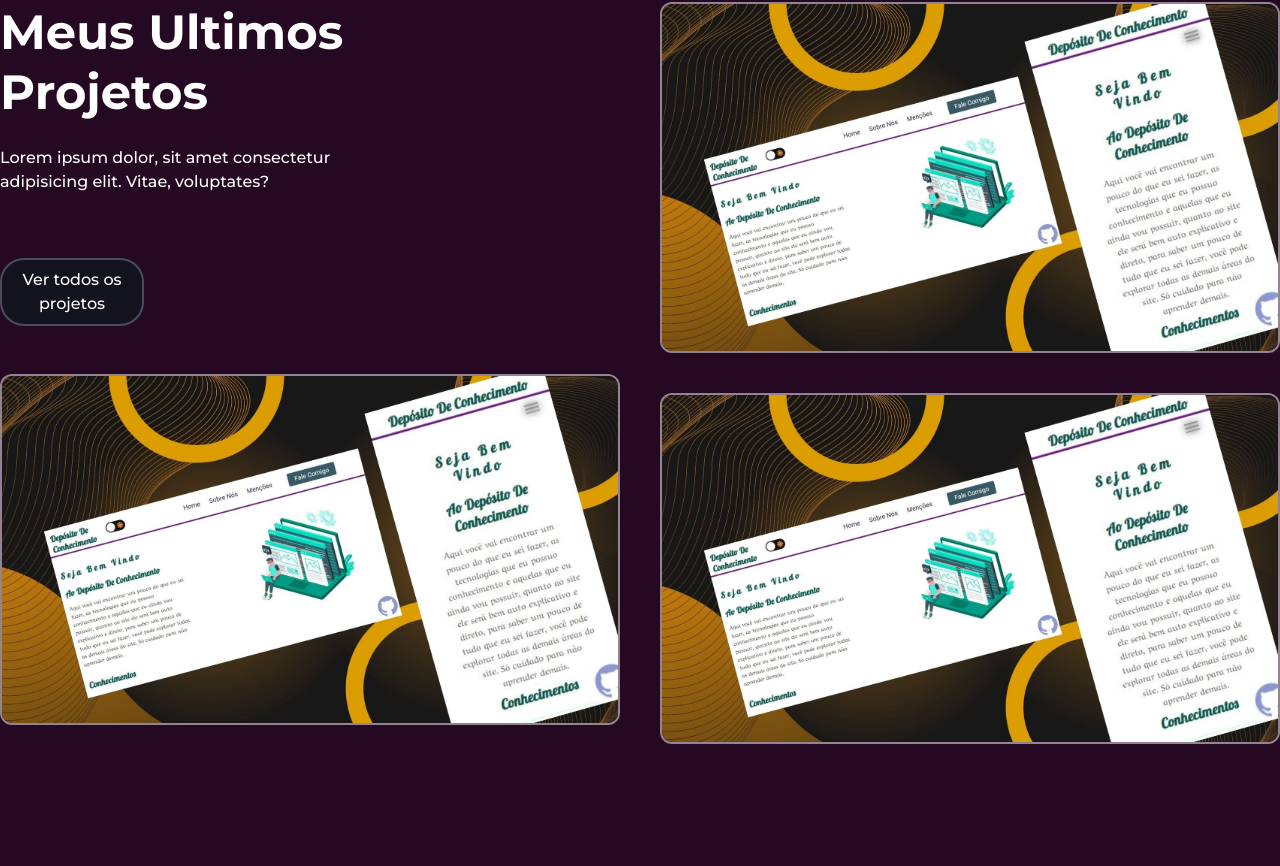
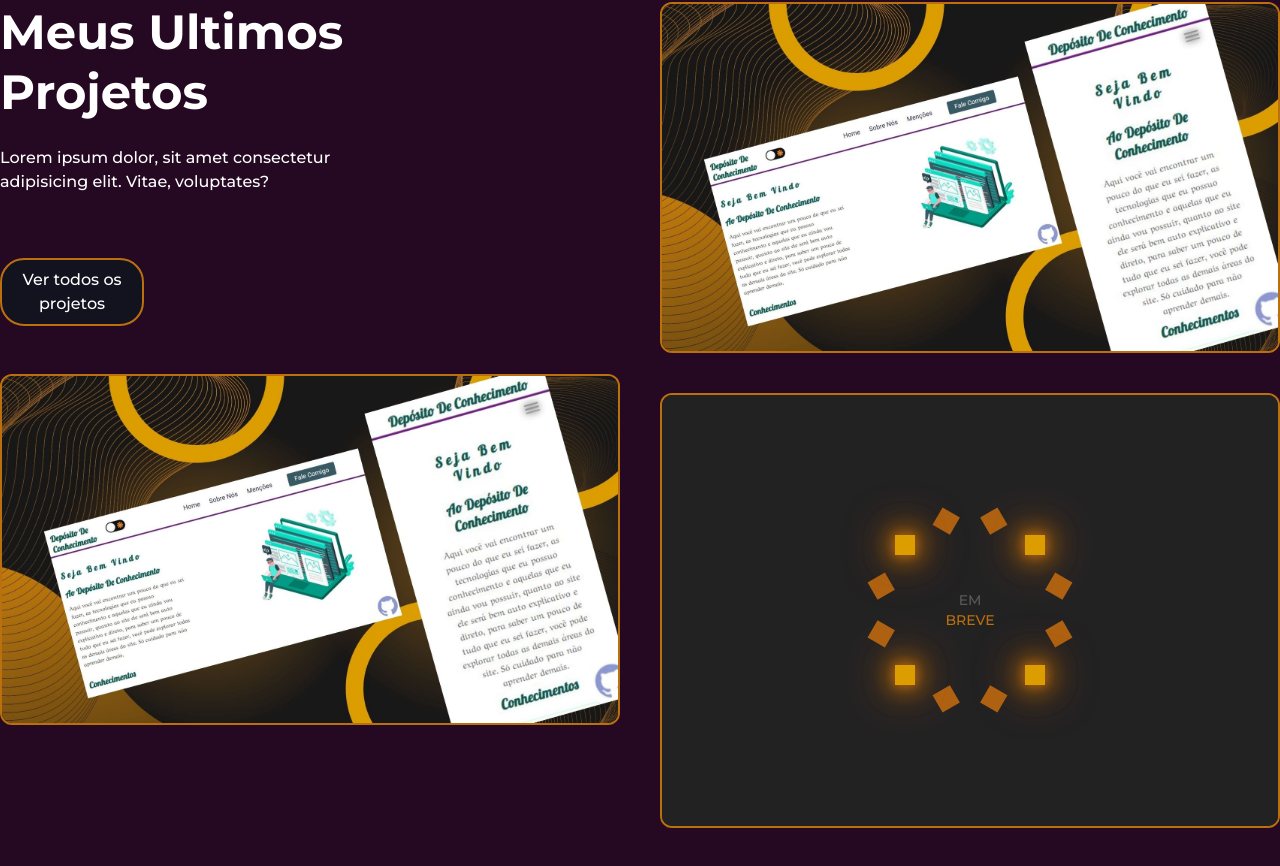
Before and after one commit to Thomgomes/Portfolio_Thom_Gomes, a React (Vite) app: page / in a window 1280 px wide. Shown: the part 2494-3360 px from the top of the page. Built offline with nearby package versions, Linux system fonts and the light colour scheme.

Commit message:
coming soon card

```diff
--- a/src/components/navbar/bubbles.css
+++ b/src/components/navbar/bubbles.css
@@ -1,4 +1,4 @@
-section span {
+.sec span {
   position:absolute;
   top: 62px;
   background: transparent;
@@ -9,7 +9,7 @@ section span {
   z-index:0;
 }
 
-section span::before{
+.sec span::before{
   content:'';
   position: absolute;
   width: 100%;
--- a/src/components/navbar/bublles.jsx
+++ b/src/components/navbar/bublles.jsx
@@ -4,7 +4,7 @@ import './bubbles.css'
 export const Bubbles = () => {
 
   function bubblesCreate () {
-    const section = document.querySelector('section')
+    const section = document.querySelector('.sec')
     const createElement = document.createElement('span')
     let size = Math.random()*60
 
@@ -21,7 +21,7 @@ export const Bubbles = () => {
 
   return (
     <section
-    className=""
+    className="sec"
     >
 
     </section>
--- /dev/null
+++ b/src/components/projects/ProjectCardComingsoon.jsx
@@ -0,0 +1,35 @@
+import { motion } from 'framer-motion'
+
+import { fadein } from '../../utils/variants'
+
+import { Comingsoon } from "./comingsoon"
+
+export const ProjectCardComingsoon = (props) => {
+
+  const direction = props.fadein
+
+  return (
+    <motion.div
+      variants={fadein(direction, 0.3)}
+      initial="hidden"
+      whileInView={"show"}
+      viewport={{ once: true, amount: 0.3 }}
+      className="group relative overflow-hidden border-2 border-[#bb700f] rounded-xl"
+    >
+      {/* overlay */}
+      <div className="w-full h-full absolute z-40 transition-all duration-300"></div>
+      {/* img */}
+
+      {/* animation by online tutorial // css Animation Effects | Css Only  */}
+      <div className="relative h-[172.39px] sm2:h-[237.19px] sm:h-[358.33px] md:h-[430.44px] 2xl:h-[410px]">
+        <Comingsoon />
+      </div>
+
+      {/* title */}
+      <div className="absolute -bottom-full left-12 text-[#bb700f]
+              group-hover:bottom-10 transition-all duration-700 z-50">
+        <h5 className="text-3xl">{props.title}</h5>
+      </div>
+    </motion.div>
+  )
+}
--- /dev/null
+++ b/src/components/projects/comingsoon.css
@@ -0,0 +1,25 @@
+.loader span:nth-child(3n + 3):before {
+  background: #dc9d00;
+  box-shadow: 0 0 10px #ae6211, 0 0 20px #ae6211, 0 0 30px #ae6211, 0 0 40px #ae6211,
+    0 0 50px #ae6211;
+  animation: animateSquare 2s linear infinite;
+  transform-origin: 50px;
+}
+
+@keyframes animateSquare {
+  0%,
+  25% {
+    transform: rotate(0deg);
+  }
+  75%,
+  90%,
+  100% {
+    transform: rotate(180deg);
+  }
+}
+
+@media (min-width: 420px) {
+  .loader span:nth-child(3n + 3):before {
+    transform-origin: 75px;
+  }
+}
--- /dev/null
+++ b/src/components/projects/comingsoon.jsx
@@ -0,0 +1,84 @@
+import './comingsoon.css'
+
+export const Comingsoon = () => {
+  return (
+    <div className='absolute h-full w-full bg-[#222]'>
+      <div className="loader relative w-[100px] h-[100px] sm2:w-[150px] sm2:h-[150px] top-1/2 left-1/2 -translate-x-1/2 -translate-y-1/2">
+
+        <span className="
+        absolute top-0 left-0 w-full h-full rotate-[30deg]
+        before:content-[''] before:absolute before:top-0 before:left-0 before:w-[20px] before:h-[20px] before:bg-[#ae6211]
+        "
+        ></span>
+
+        <span className="
+        absolute top-0 left-0 w-full h-full rotate-[60deg]
+        before:content-[''] before:absolute before:top-0 before:left-0 before:w-[20px] before:h-[20px] before:bg-[#ae6211]
+        "
+        ></span>
+
+        <span className="
+        absolute top-0 left-0 w-full h-full rotate-[90deg]
+        before:content-[''] before:absolute before:top-0 before:left-0 before:w-[20px] before:h-[20px] before:bg-[#ae6211]
+        "
+        ></span>
+
+        <span className="
+        absolute top-0 left-0 w-full h-full rotate-[120deg]
+        before:content-[''] before:absolute before:top-0 before:left-0 before:w-[20px] before:h-[20px] before:bg-[#ae6211]
+        "
+        ></span>
+
+        <span className="
+        absolute top-0 left-0 w-full h-full rotate-[150deg]
+        before:content-[''] before:absolute before:top-0 before:left-0 before:w-[20px] before:h-[20px] before:bg-[#ae6211]
+        "
+        ></span>
+
+        <span className="
+        absolute top-0 left-0 w-full h-full rotate-[180deg]
+        before:content-[''] before:absolute before:top-0 before:left-0 before:w-[20px] before:h-[20px] before:bg-[#ae6211]
+        "
+        ></span>
+
+        <span className="
+        absolute top-0 left-0 w-full h-full rotate-[210deg]
+        before:content-[''] before:absolute before:top-0 before:left-0 before:w-[20px] before:h-[20px] before:bg-[#ae6211]
+        "
+        ></span>
+
+        <span className="
+        absolute top-0 left-0 w-full h-full rotate-[240deg]
+        before:content-[''] before:absolute before:top-0 before:left-0 before:w-[20px] before:h-[20px] before:bg-[#ae6211]
+        "
+        ></span>
+
+        <span className="
+        absolute top-0 left-0 w-full h-full rotate-[270deg]
+        before:content-[''] before:absolute before:top-0 before:left-0 before:w-[20px] before:h-[20px] before:bg-[#ae6211]
+        "
+        ></span>
+
+        <span className="
+        absolute top-0 left-0 w-full h-full rotate-[300deg]
+        before:content-[''] before:absolute before:top-0 before:left-0 before:w-[20px] before:h-[20px] before:bg-[#ae6211]
+        "
+        ></span>
+
+        <span className="
+        absolute top-0 left-0 w-full h-full rotate-[330deg]
+        before:content-[''] before:absolute before:top-0 before:left-0 before:w-[20px] before:h-[20px] before:bg-[#ae6211]
+        "
+        ></span>
+
+        <span className="
+        absolute top-0 left-0 w-full h-full rotate-[360deg]
+        before:content-[''] before:absolute before:top-0 before:left-0 before:w-[20px] before:h-[20px] before:bg-[#ae6211]
+        "
+        ></span>
+
+        <h6 className="absolute top-1/2 left-1/2 -translate-x-1/2 -translate-y-1/2 text-sm text-center font-light text-[rgba(255,255,255,0.25)] uppercase">Em <b className="text-[#bb700f] font-medium ">Breve</b></h6>
+      </div>
+    </div>
+  )
+}
--- a/src/components/projects/imgProjectCard.jsx
+++ b/src/components/projects/imgProjectCard.jsx
@@ -1,6 +1,19 @@
+import { motion } from 'framer-motion'
+
+import { fadein } from '../../utils/variants'
+
 export const ImgProjectCard = (props) => {
+
+  const direction = props.fadein
+
   return (
-    <div className="group relative overflow-hidden border-2 border-white/50 rounded-xl">
+    <motion.div
+      variants={fadein(direction, 0.3)}
+      initial="hidden"
+      whileInView={"show"}
+      viewport={{ once: true, amount: 0.3 }}
+      className="group relative overflow-hidden border-2 border-[#bb700f] rounded-xl"
+    >
       {/* overlay */}
       <div className="group-hover:bg-black/70 w-full h-full absolute z-40 transition-all duration-300"></div>
       {/* img */}
@@ -18,6 +31,6 @@ export const ImgProjectCard = (props) => {
               group-hover:bottom-14 transition-all duration-700 z-50">
         <h5 className="text-3xl">{props.title}</h5>
       </div>
-    </div>
+    </motion.div>
   )
 }
--- a/src/components/projects/linkWorks.jsx
+++ b/src/components/projects/linkWorks.jsx
@@ -4,7 +4,7 @@ export const WorkLink = (props) => {
   return(
     <div>
       <Link to={props.id}>
-        <button className="w-36 py-2 bg-[#13131F] rounded-3xl border-2 border-[#4c4c5e]">
+        <button className="w-36 py-2 bg-[#13131F] rounded-3xl border-2 border-[#bb700f]">
           Ver todos os projetos
         </button>
       </Link>
--- a/src/container/projects/index.jsx
+++ b/src/container/projects/index.jsx
@@ -1,6 +1,10 @@
 import { WorkLink } from "../../components/projects/linkWorks"
 import img1 from '../../assets/imgProjects/base image portfolio.jpg'
 import { ImgProjectCard } from "../../components/projects/imgProjectCard"
+import { ProjectCardComingsoon } from "../../components/projects/ProjectCardComingsoon"
+
+
+
 
 export const Projects = () => {
   return (
@@ -19,6 +23,7 @@ export const Projects = () => {
             </div>
             {/* iamge */}
             <ImgProjectCard
+              fadein="right"
               img={img1}
               pretext="Teste"
               title="titulo"
@@ -28,30 +33,16 @@ export const Projects = () => {
           <div className="flex-1 flex flex-col gap-y-10">
             {/* image */}
             <ImgProjectCard
+              fadein="left"
               img={img1}
               pretext="Teste"
               title="titulo"
             />
 
-            <div className="group relative overflow-hidden border-2 border-white/50 rounded-xl">
-              {/* overlay */}
-              <div className="group-hover:bg-black/70 w-full h-full absolute z-40 transition-all duration-300"></div>
-              {/* img */}
-              <img
-                className="group-hover:scale-125 transition-all duration-500"
-                src={img1}
-                alt="" />
-              {/* pretitle */}
-              <div className="absolute -bottom-full left-12
-              group-hover:bottom-24 transition-all duration-500 z-50">
-                <h6 className="text-3xl pb-5">Texto de pretexte</h6>
-              </div>
-              {/* title */}
-              <div className="absolute -bottom-full left-12
-              group-hover:bottom-14 transition-all duration-700 z-50">
-                <h5 className="text-3xl">Titulo do projeto</h5>
-              </div>
-            </div>
+            <ProjectCardComingsoon
+            fadein='left'
+            title="Em breve mais projetos"
+            />
           </div>
         </div>
       </div>
```
